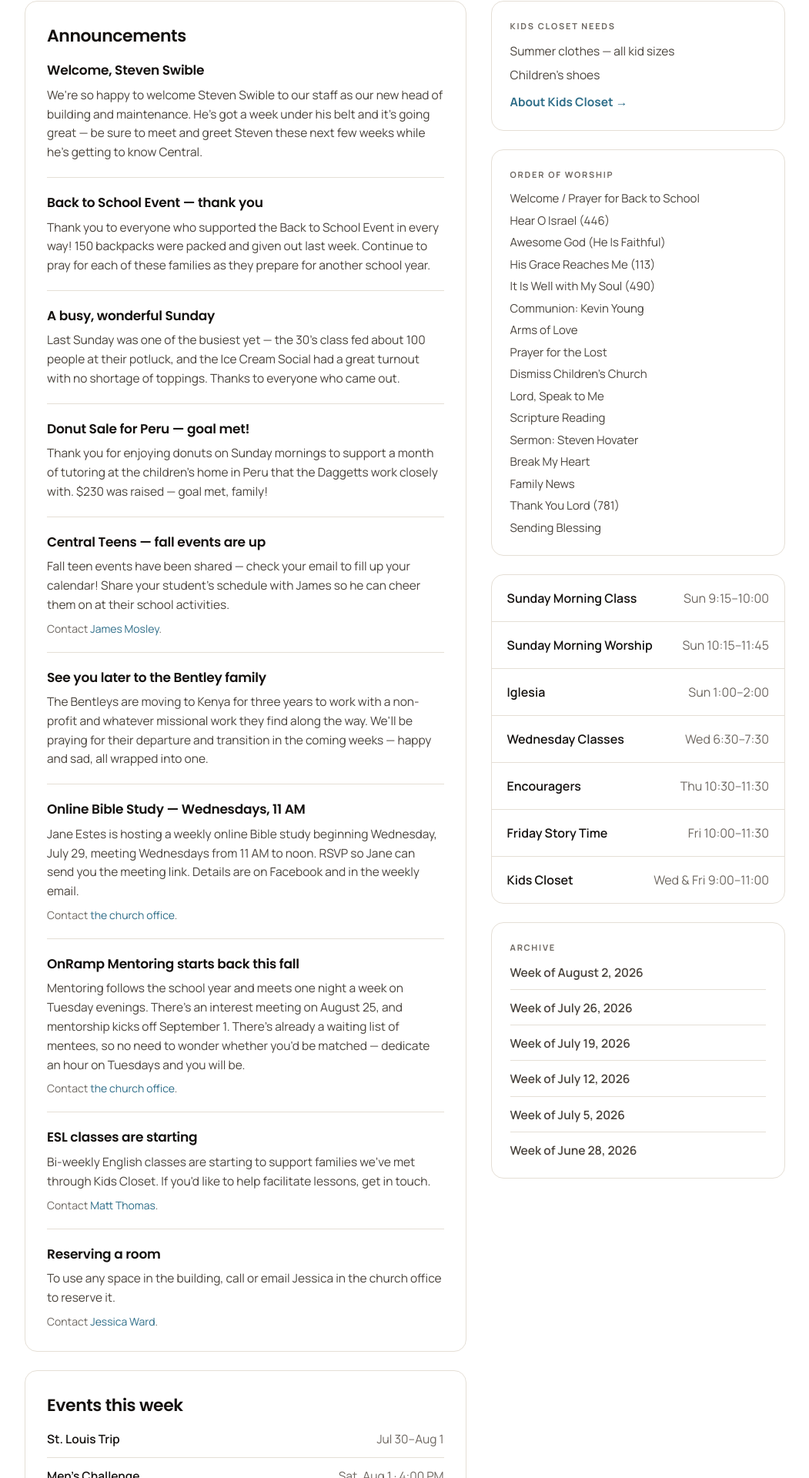
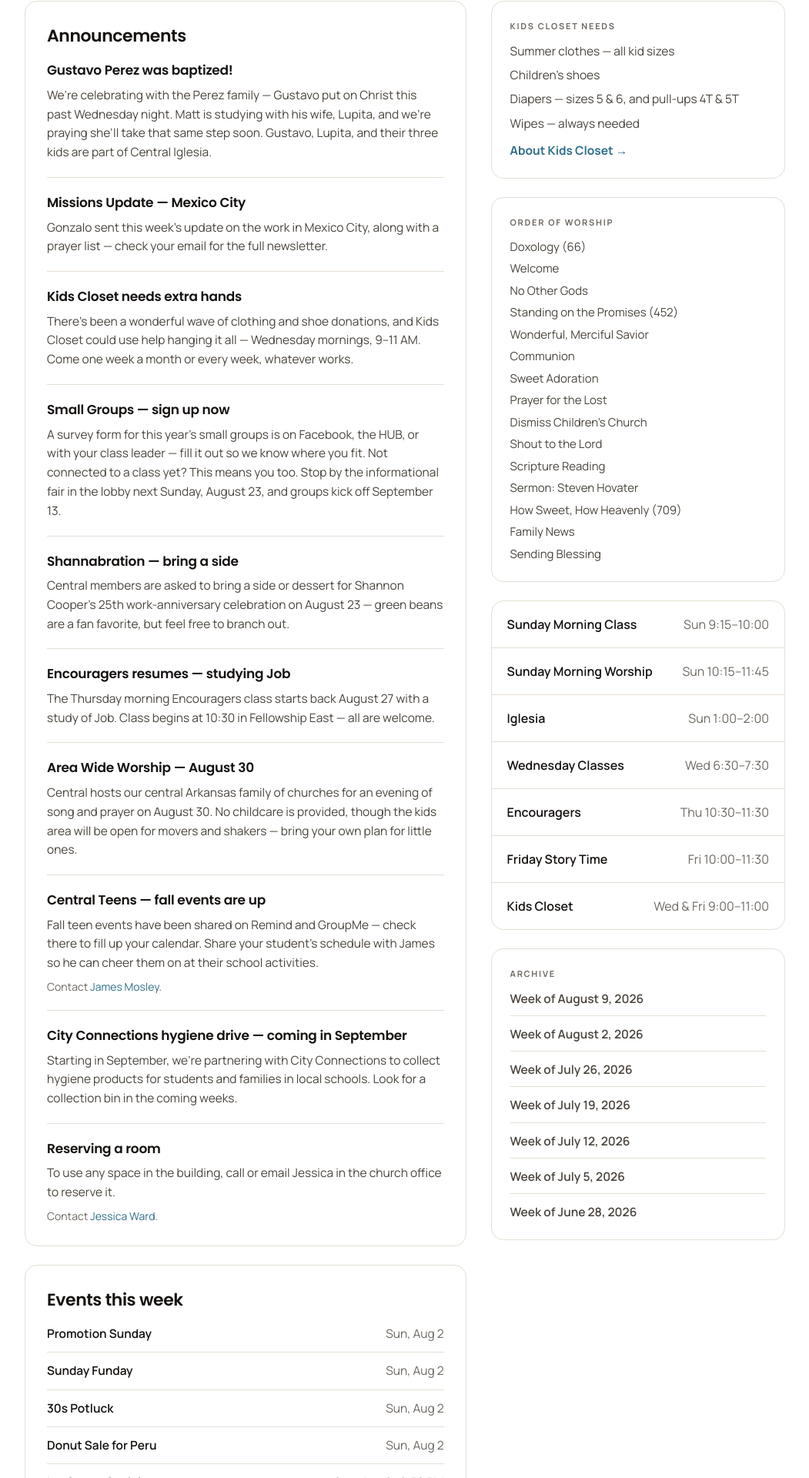
Before and after one commit to tmcmanus1994/central-church, a Next.js app: page /bulletin in a window 1280 px wide. Shown: the part 367-2287 px from the top of the page at 77% size, without its empty margins (114-1165 px from the left). Built offline with nearby package versions, Linux system fonts and the light colour scheme.

Commit message:
Bulletin update — August 16, 2026
Weekly update from inbox/2026-08-16 (email + PDF): new announcements,
Kids Closet volunteer call and updated needs, new/updated Looking
Ahead events, and routine cleanup of events more than 14 days past.

Co-Authored-By: Claude Sonnet 5 <noreply@anthropic.com>

```diff
--- /dev/null
+++ b/runs/2026-08-16-summary.md
@@ -0,0 +1,38 @@
+# Bulletin update — August 16, 2026
+
+Source: `inbox/2026-08-16/email.md` (Jessica Ward, "Weekly Bulletin 08.16.26"), cross-checked against `inbox/2026-08-16/bulletin.pdf`.
+
+## What changed
+
+**`bulletin.ts`**
+- `weekOf` → "August 16, 2026"; prepended "August 9, 2026" to `archive`.
+- Replaced `announcements` with this week's content: Gustavo Perez's baptism (Central Iglesia), the Mexico City missions update from Gonzalo, a Kids Closet volunteer call (Wednesday mornings, 9–11 AM), the small groups sign-up push (form + Aug 23 informational fair + Sept 13 kickoff), a Shannabration potluck reminder, Encouragers resuming with a study of Job, Area Wide Worship (Aug 30), Central Teens fall events, and a new City Connections hygiene-drive announcement for September. Dropped last week's now-stale items (Steven Swible welcome, Back to School thank-you, Donut Sale recap, Bentley family, Online Bible Study, OnRamp interest-meeting recap, ESL classes) since this week's sources don't restate them — "Reserving a room" stayed, since the PDF repeats it verbatim.
+- `ongoing` → Kids Closet entry now mentions the Wednesday-morning volunteer need (from both email and PDF).
+- `kidsClosetNeeds` → added updated diaper sizes (5 & 6, pull-ups 4T & 5T) and wipes, per the email ("Updated diaper requests... Wipes always") and PDF.
+- `orderOfWorship` → replaced with this week's actual order from the PDF.
+
+**`bulletin-events.ts`**
+- Added **Sunday Funday (5th/6th)**, today (Aug 16) — PDF-only, no time given, mirrors the existing K/1st Sunday Funday shape.
+- Added **Small Group Informational Fair**, Aug 23, Worship Center Lobby — email says "next Sunday," PDF adds "after worship" (no clock time given, left all-day) and the Sept 13 kickoff date.
+- **Area Wide Worship Night** (Aug 30): added the 6 PM start time and a description (host church, evening of song and prayer, no childcare but kids area open) — both new from this week's email/PDF; previously an all-day placeholder with no description.
+- **Encouragers Kickoff** (Aug 27): description now notes the class resumes with a study of Job, per the email.
+- **Shannabration** (Aug 23): description now asks attendees to bring a side or dessert, per the email's potluck note.
+- Removed three events more than 14 days past: Online Bible Study (Jul 29), Men's Challenge (Aug 1), St. Louis Trip (ended Aug 1). Routine cleanup, not cancellations.
+
+## Withheld (rule 4 — not written to public files)
+
+- Sanchez Adoption Celebration, Aug 20 — already in `withheldFromBulletin` pending a human call on the minor-privacy question; unchanged, still withheld this week even though the PDF now gives a time/location (6 PM, Worship Center foyer) and an RSVP address.
+- Madison Allen baby shower, Aug 30 — already listed, unchanged.
+- New prayer requests and named health/surgery/bereavement items from the PDF (Staci Dillie, Jack Varner, Katie Plouch, Janet Hall, Pam Stamper's son Ryan, Gary Low, Roger Baker, Barbara Hubert, Bobby Hall, Holly Perry, Mark Adkison's dad Ralph, Vera Pollard, Lena Wilson, Merrily Low) and the service members list (Tevin Patillo, Chris McNair, Cornelius Hood, Kyla Jeter) — covered by the existing generic withheld entries; not enumerated individually.
+- Weekly offering ($28,863) and budget ($20,000) figures — covered by the existing withheld entry and `bulletinPolicy.publishGiving = false`; `giving` object left untouched.
+- Two personal (non-@arcentralchurch.org) email addresses in the PDF — Landon Dillie's Gmail (OnRamp Mentoring contact) and Thea Sanchez's Yahoo address (adoption RSVP) — omitted everywhere; contacts are listed by name only, matching the existing pattern.
+
+## Email/PDF contradictions
+
+None found this week — the email and PDF agree on every dated fact used.
+
+## Skipped / left alone
+
+- `giving` and `prayer` objects — untouched per policy; nothing in this week's email unmistakably asks for a publishable change to either.
+- Mentor Info Meeting (Aug 25) and OnRamp Mentoring Kickoff (Sept 1) — not mentioned with new detail this week; left as-is.
+- Central Discovery (Aug 23) — PDF confirms the existing entry (9 AM, Worship Center Lobby) with no new detail; unchanged.
--- a/src/content/bulletin-events.ts
+++ b/src/content/bulletin-events.ts
@@ -29,27 +29,6 @@ export interface BulletinEvent extends ChurchEvent {
 }
 
 export const bulletinEvents: BulletinEvent[] = [
-  {
-    slug: "online-bible-study",
-    title: "Online Bible Study",
-    start: "2026-07-29T11:00:00-05:00",
-    end: "2026-07-29T12:00:00-05:00",
-    location: "Online",
-    offsite: true,
-    description:
-      "Jane Estes hosts a weekly online Bible study beginning July 29, meeting Wednesdays from 11 AM to noon. RSVP so Jane can send you the meeting link — details are on Facebook and in the weekly email.",
-    tag: "All Church",
-  },
-  {
-    slug: "mens-challenge",
-    title: "Men's Challenge",
-    start: "2026-08-01T16:00:00-05:00",
-    end: "2026-08-01T19:00:00-05:00",
-    location: "Central Gym",
-    description: "Chili and pushups. Men of Central, come hungry.",
-    tag: "All Church",
-    aliases: ["Mens Challenge", "Men's Challenge - Chili and Pushups"],
-  },
   {
     slug: "promotion-sunday",
     title: "Promotion Sunday",
@@ -158,7 +137,7 @@ export const bulletinEvents: BulletinEvent[] = [
     start: "2026-08-23T17:00:00-05:00",
     location: "Central Gym",
     description:
-      "A 25th work-anniversary celebration honoring Shannon Cooper — wear Kelly green if you've got it, there'll be good food, and a few friendly quandaries to answer.",
+      "A 25th work-anniversary celebration honoring Shannon Cooper — wear Kelly green if you've got it, and bring a side or dessert to share (green beans are popular, but feel free to branch out).",
     tag: "All Church",
   },
   {
@@ -206,37 +185,47 @@ export const bulletinEvents: BulletinEvent[] = [
     aliases: ["Mentorship Kickoff", "OnRamp Kickoff", "Mentoring Kickoff"],
   },
   {
-    slug: "st-louis-trip",
-    title: "St. Louis Trip",
-    start: "2026-07-30T09:00:00-05:00",
-    end: "2026-08-01T09:00:00-05:00",
-    allDay: true,
-    location: "St. Louis, MO",
-    offsite: true,
-    description:
-      "A weekend away for Central Teens — service, sightseeing, and time together on the road.",
-    tag: "Central Teens",
-    ministrySlug: "teens",
-    aliases: ["Teens STL trip", "STL Trip"],
-  },
-  {
     slug: "encouragers-kickoff",
     title: "Encouragers Kickoff",
     start: "2026-08-27T10:30:00-05:00",
     location: "Fellowship East",
     description:
-      "Encouragers Class starts back for the 2026-27 season, meeting Thursdays at 10:30 AM in Fellowship East.",
+      "Encouragers Class starts back for the 2026-27 season, resuming the study of Job, meeting Thursdays at 10:30 AM in Fellowship East.",
     tag: "All Church",
     aliases: ["Encouragers Returns", "Encouragers Class"],
   },
   {
     slug: "area-wide-worship",
     title: "Area Wide Worship Night",
-    start: "2026-08-30T09:00:00-05:00",
-    allDay: true,
+    start: "2026-08-30T18:00:00-05:00",
     location: "823 W 6th St, Little Rock",
+    description:
+      "Central hosts the central Arkansas family of churches for an evening of song and prayer. No childcare is provided, though the kids area will be open for movers and shakers.",
     tag: "All Church",
     aliases: ["Area Wide Worship"],
+  },
+  {
+    slug: "sunday-funday-5-6",
+    title: "Sunday Funday (5th/6th)",
+    start: "2026-08-16T09:00:00-05:00",
+    allDay: true,
+    location: "Central Kids Wing",
+    description: "For 5th and 6th graders.",
+    tag: "Central Kids",
+    ministrySlug: "children",
+    aliases: ["Sunday Funday (5/6th)"],
+  },
+  {
+    slug: "small-group-info-fair",
+    title: "Small Group Informational Fair",
+    start: "2026-08-23T09:00:00-05:00",
+    allDay: true,
+    location: "Worship Center Lobby",
+    description:
+      "Questions about how small groups work at Central — by age and location? Stop by the lobby after worship. A sign-up form is also on Facebook, the HUB, or with your class leader. Groups kick off September 13.",
+    tag: "Life Groups",
+    ministrySlug: "life-groups",
+    aliases: ["Small Group fair", "Small Groups Info Fair"],
   },
 ];
 
--- a/src/content/bulletin.ts
+++ b/src/content/bulletin.ts
@@ -78,48 +78,45 @@ export interface Bulletin {
 }
 
 export const bulletin: Bulletin = {
-  weekOf: "August 9, 2026",
+  weekOf: "August 16, 2026",
 
   announcements: [
     {
-      title: "Welcome, Steven Swible",
-      body: "We're so happy to welcome Steven Swible to our staff as our new head of building and maintenance. He's got a week under his belt and it's going great — be sure to meet and greet Steven these next few weeks while he's getting to know Central.",
+      title: "Gustavo Perez was baptized!",
+      body: "We're celebrating with the Perez family — Gustavo put on Christ this past Wednesday night. Matt is studying with his wife, Lupita, and we're praying she'll take that same step soon. Gustavo, Lupita, and their three kids are part of Central Iglesia.",
     },
     {
-      title: "Back to School Event — thank you",
-      body: "Thank you to everyone who supported the Back to School Event in every way! 150 backpacks were packed and given out last week. Continue to pray for each of these families as they prepare for another school year.",
+      title: "Missions Update — Mexico City",
+      body: "Gonzalo sent this week's update on the work in Mexico City, along with a prayer list — check your email for the full newsletter.",
     },
     {
-      title: "A busy, wonderful Sunday",
-      body: "Last Sunday was one of the busiest yet — the 30's class fed about 100 people at their potluck, and the Ice Cream Social had a great turnout with no shortage of toppings. Thanks to everyone who came out.",
+      title: "Kids Closet needs extra hands",
+      body: "There's been a wonderful wave of clothing and shoe donations, and Kids Closet could use help hanging it all — Wednesday mornings, 9–11 AM. Come one week a month or every week, whatever works.",
     },
     {
-      title: "Donut Sale for Peru — goal met!",
-      body: "Thank you for enjoying donuts on Sunday mornings to support a month of tutoring at the children's home in Peru that the Daggetts work closely with. $230 was raised — goal met, family!",
+      title: "Small Groups — sign up now",
+      body: "A survey form for this year's small groups is on Facebook, the HUB, or with your class leader — fill it out so we know where you fit. Not connected to a class yet? This means you too. Stop by the informational fair in the lobby next Sunday, August 23, and groups kick off September 13.",
+    },
+    {
+      title: "Shannabration — bring a side",
+      body: "Central members are asked to bring a side or dessert for Shannon Cooper's 25th work-anniversary celebration on August 23 — green beans are a fan favorite, but feel free to branch out.",
+    },
+    {
+      title: "Encouragers resumes — studying Job",
+      body: "The Thursday morning Encouragers class starts back August 27 with a study of Job. Class begins at 10:30 in Fellowship East — all are welcome.",
+    },
+    {
+      title: "Area Wide Worship — August 30",
+      body: "Central hosts our central Arkansas family of churches for an evening of song and prayer on August 30. No childcare is provided, though the kids area will be open for movers and shakers — bring your own plan for little ones.",
     },
     {
       title: "Central Teens — fall events are up",
-      body: "Fall teen events have been shared — check your email to fill up your calendar! Share your student's schedule with James so he can cheer them on at their school activities.",
+      body: "Fall teen events have been shared on Remind and GroupMe — check there to fill up your calendar. Share your student's schedule with James so he can cheer them on at their school activities.",
       contact: { name: "James Mosley", email: "james@arcentralchurch.org" },
     },
     {
-      title: "See you later to the Bentley family",
-      body: "The Bentleys are moving to Kenya for three years to work with a non-profit and whatever missional work they find along the way. We'll be praying for their departure and transition in the coming weeks — happy and sad, all wrapped into one.",
-    },
-    {
-      title: "Online Bible Study — Wednesdays, 11 AM",
-      body: "Jane Estes is hosting a weekly online Bible study beginning Wednesday, July 29, meeting Wednesdays from 11 AM to noon. RSVP so Jane can send you the meeting link. Details are on Facebook and in the weekly email.",
-      contact: { name: "the church office", email: "office@arcentralchurch.org" },
-    },
-    {
-      title: "OnRamp Mentoring starts back this fall",
-      body: "Mentoring follows the school year and meets one night a week on Tuesday evenings. There's an interest meeting on August 25, and mentorship kicks off September 1. There's already a waiting list of mentees, so no need to wonder whether you'd be matched — dedicate an hour on Tuesdays and you will be.",
-      contact: { name: "the church office", email: "office@arcentralchurch.org" },
-    },
-    {
-      title: "ESL classes are starting",
-      body: "Bi-weekly English classes are starting to support families we've met through Kids Closet. If you'd like to help facilitate lessons, get in touch.",
-      contact: { name: "Matt Thomas", email: "matt@arcentralchurch.org" },
+      title: "City Connections hygiene drive — coming in September",
+      body: "Starting in September, we're partnering with City Connections to collect hygiene products for students and families in local schools. Look for a collection bin in the coming weeks.",
     },
     {
       title: "Reserving a room",
@@ -162,7 +159,7 @@ export const bulletin: Bulletin = {
     {
       name: "Kids Closet",
       detail:
-        "Donate items in the foyer any time. Appointments can be made for large donations.",
+        "Donate items in the foyer any time. Appointments can be made for large donations. Extra hands are needed hanging donations Wednesday mornings, 9–11 AM — come one week a month or every week.",
       contact: "Lacey Hines or Lizzie Wolhuter",
       href: "/ministries/kids-closet",
     },
@@ -246,25 +243,29 @@ export const bulletin: Bulletin = {
   ],
 
   orderOfWorship: [
-    "Welcome / Prayer for Back to School",
-    "Hear O Israel (446)",
-    "Awesome God (He Is Faithful)",
-    "His Grace Reaches Me (113)",
-    "It Is Well with My Soul (490)",
-    "Communion: Kevin Young",
-    "Arms of Love",
+    "Doxology (66)",
+    "Welcome",
+    "No Other Gods",
+    "Standing on the Promises (452)",
+    "Wonderful, Merciful Savior",
+    "Communion",
+    "Sweet Adoration",
     "Prayer for the Lost",
     "Dismiss Children's Church",
-    "Lord, Speak to Me",
+    "Shout to the Lord",
     "Scripture Reading",
     "Sermon: Steven Hovater",
-    "Break My Heart",
+    "How Sweet, How Heavenly (709)",
     "Family News",
-    "Thank You Lord (781)",
     "Sending Blessing",
   ],
 
-  kidsClosetNeeds: ["Summer clothes — all kid sizes", "Children's shoes"],
+  kidsClosetNeeds: [
+    "Summer clothes — all kid sizes",
+    "Children's shoes",
+    "Diapers — sizes 5 & 6, and pull-ups 4T & 5T",
+    "Wipes — always needed",
+  ],
 
   giving: {
     lastWeek: "$16,757",
@@ -295,6 +296,7 @@ export const bulletin: Bulletin = {
   ],
 
   archive: [
+    "August 9, 2026",
     "August 2, 2026",
     "July 26, 2026",
     "July 19, 2026",
```
